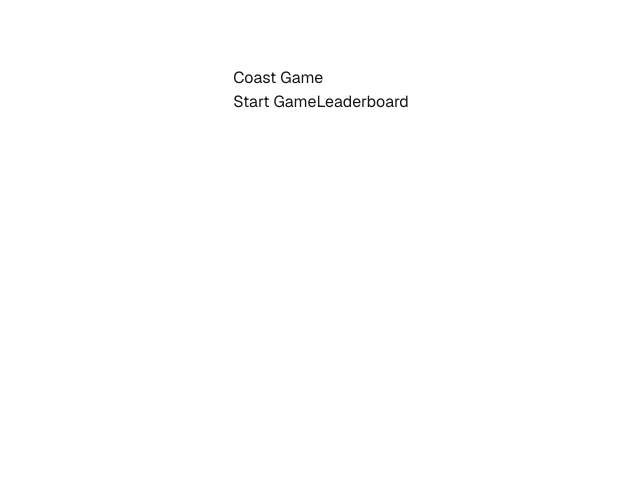
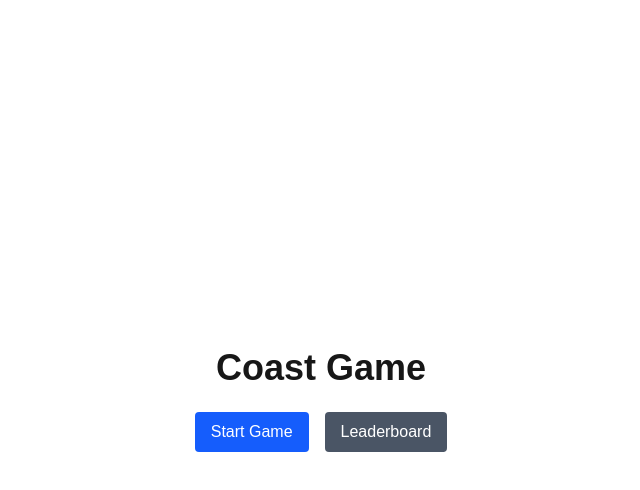
Before and after one commit to RyanMcd29/coastal-game, a Next.js app in the folder coast-game/: page / in a window 1280 px wide. Shown: the top 490 px of the page, without its empty margins (319-959 px from the left). Built offline with nearby package versions, Linux system fonts and the light colour scheme.

Commit message:
style: add basic tailwind ui

```diff
--- a/coast-game/src/Components/game.js
+++ b/coast-game/src/Components/game.js
@@ -7,9 +7,14 @@ export default function Game({ setPage }) {
     const [path, setPath] = useState('')
     const [score, setScore] = useState(0);
     return (
-        <div>
+        <div className="flex flex-col items-center gap-6">
             <Scenario scenarios={scenarios} path={path} setPath={setPath}/>
-            <button onClick={() => setPage('start')}>Back to Start</button>
+            <button
+                className="rounded bg-gray-600 px-4 py-2 text-white hover:bg-gray-700"
+                onClick={() => setPage('start')}
+            >
+                Back to Start
+            </button>
         </div>
     );
 }
--- a/coast-game/src/Components/leaderboard.js
+++ b/coast-game/src/Components/leaderboard.js
@@ -1,9 +1,13 @@
 export default function Leaderboard({ setPage }) {
     return (
-        <div>
-            <h1>Leaderboard</h1>
-            <button onClick={() => setPage('start')}>Back to Start</button>
-
+        <div className="flex flex-col items-center gap-6">
+            <h1 className="text-2xl font-bold">Leaderboard</h1>
+            <button
+                className="rounded bg-gray-600 px-4 py-2 text-white hover:bg-gray-700"
+                onClick={() => setPage('start')}
+            >
+                Back to Start
+            </button>
         </div>
     );
 }
--- a/coast-game/src/Components/scenBtn.js
+++ b/coast-game/src/Components/scenBtn.js
@@ -1,6 +1,7 @@
 export default function scenBtn ({decision, path, setPath}) {
     return (
         <button
+            className="rounded bg-blue-600 px-4 py-2 text-white hover:bg-blue-700"
             onClick={()=>{
                 setPath(path + decision.target)
             }}
--- a/coast-game/src/Components/scenario.js
+++ b/coast-game/src/Components/scenario.js
@@ -4,11 +4,13 @@ export default function Scenario({scenarios, path, setPath}) {
     console.log('path', path)
     const scenario = scenarios.layers[path.length][path]
     return (
-        <div>
-            <em>{scenario.text}</em>
-            {scenario.options.map((decision, i) => (
-                <ScenBtn key={i} decision={decision} path={path} setPath={setPath} />
-            ))}
+        <div className="flex flex-col items-center gap-4">
+            <em className="text-center text-lg">{scenario.text}</em>
+            <div className="flex flex-col items-center gap-2">
+                {scenario.options.map((decision, i) => (
+                    <ScenBtn key={i} decision={decision} path={path} setPath={setPath} />
+                ))}
+            </div>
         </div>
     )
 }
--- a/coast-game/src/app/page.js
+++ b/coast-game/src/app/page.js
@@ -7,20 +7,31 @@ import { useState } from 'react';
 export default function Home() {
   const [page, setPage] = useState('start');
   return (
-    <div className="font-sans grid grid-rows-[20px_1fr_20px] items-center justify-items-center min-h-screen p-8 pb-20 gap-16 sm:p-20">
-
+    <div className="flex min-h-screen flex-col items-center justify-center gap-8 p-8">
       {page === 'start' && (
-        <div>
-          <h1>Coast Game</h1>
-          <button onClick={() => setPage('game')}>Start Game</button>
-          <button onClick={() => setPage('leaderboard')}>Leaderboard</button>
+        <div className="flex flex-col items-center gap-6">
+          <h1 className="text-4xl font-bold">Coast Game</h1>
+          <div className="flex gap-4">
+            <button
+              className="rounded bg-blue-600 px-4 py-2 text-white hover:bg-blue-700"
+              onClick={() => setPage('game')}
+            >
+              Start Game
+            </button>
+            <button
+              className="rounded bg-gray-600 px-4 py-2 text-white hover:bg-gray-700"
+              onClick={() => setPage('leaderboard')}
+            >
+              Leaderboard
+            </button>
+          </div>
         </div>
       )}
       {page === 'game' && (
         <Game setPage={setPage} />
       )}
       {page === 'leaderboard' && (
-          <Leaderboard setPage={setPage} />
+        <Leaderboard setPage={setPage} />
       )}
     </div>
   );
```
